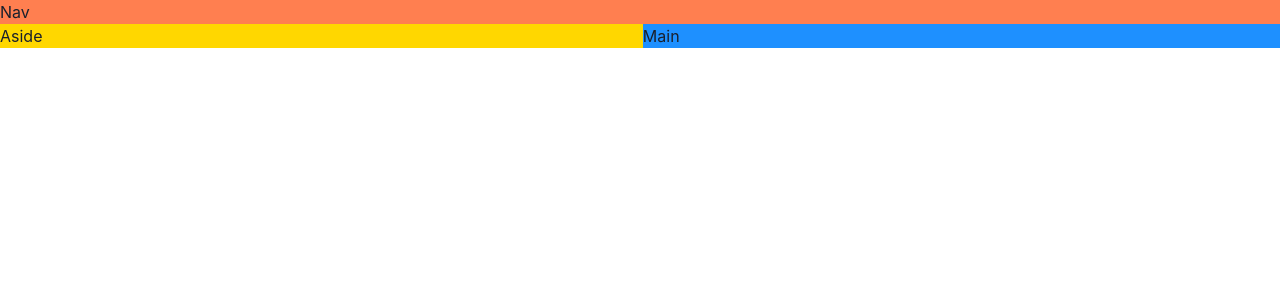
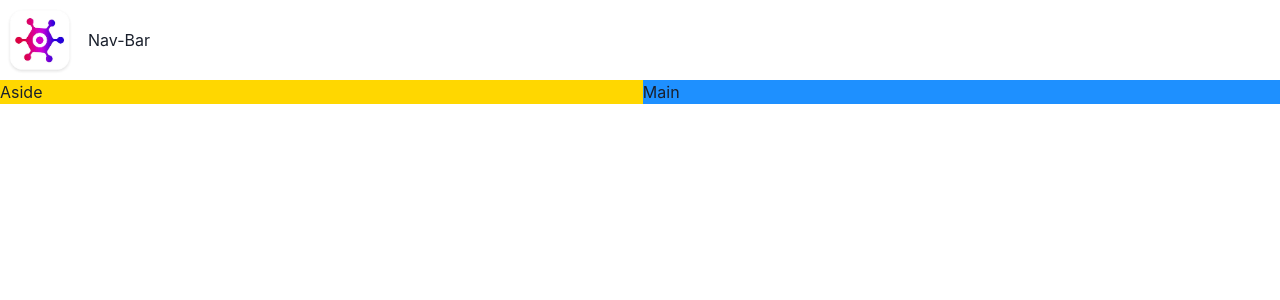
Before and after one commit to Mayankp11/react-gameHub, a React (Vite) app: page / in a window 1280 px wide. Shown: the top 300 px of the page. Built offline with nearby package versions, Linux system fonts and the light colour scheme.

Commit message:
Build a NavBar, along with a logo

```diff
--- a/src/App.tsx
+++ b/src/App.tsx
@@ -1,4 +1,5 @@
 import { Grid, GridItem, Show } from "@chakra-ui/react";
+import NavBar from "./components/NavBar";
 
 const App = () => {
   return (
@@ -8,8 +9,8 @@
         lg: `"nav nav" "aside main"`,
       }}
     >
-      <GridItem area="nav" bg="coral">
-        Nav
+      <GridItem area="nav" >
+        <NavBar/>
       </GridItem>
 
       {/* <Show> is useful to restrict when its component should be displayed
--- /dev/null
+++ b/src/components/NavBar.tsx
@@ -0,0 +1,14 @@
+import { Box, HStack, Image, Text } from "@chakra-ui/react"
+import logo from '../assets/logo.webp'
+
+
+const NavBar = () => {
+  return (
+    <HStack>
+        <Image src={logo} boxSize='80px' />
+        <Text>Nav-Bar</Text>
+    </HStack>
+  )
+}
+
+export default NavBar
```
Also changed, not shown: src/assets/logo.webp (added).
